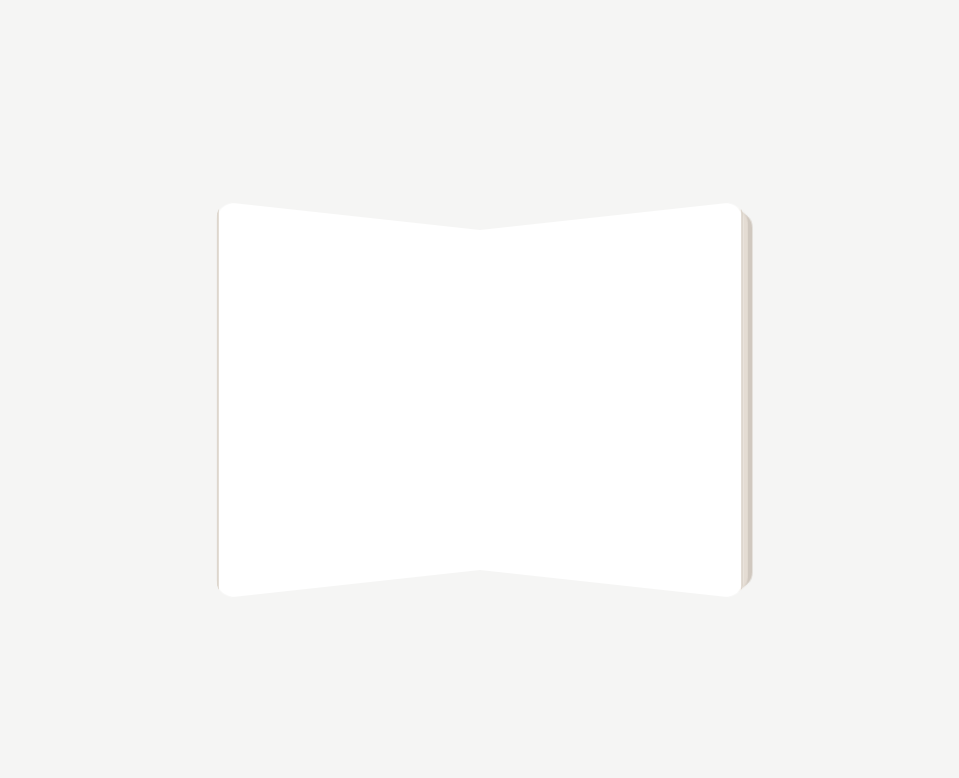
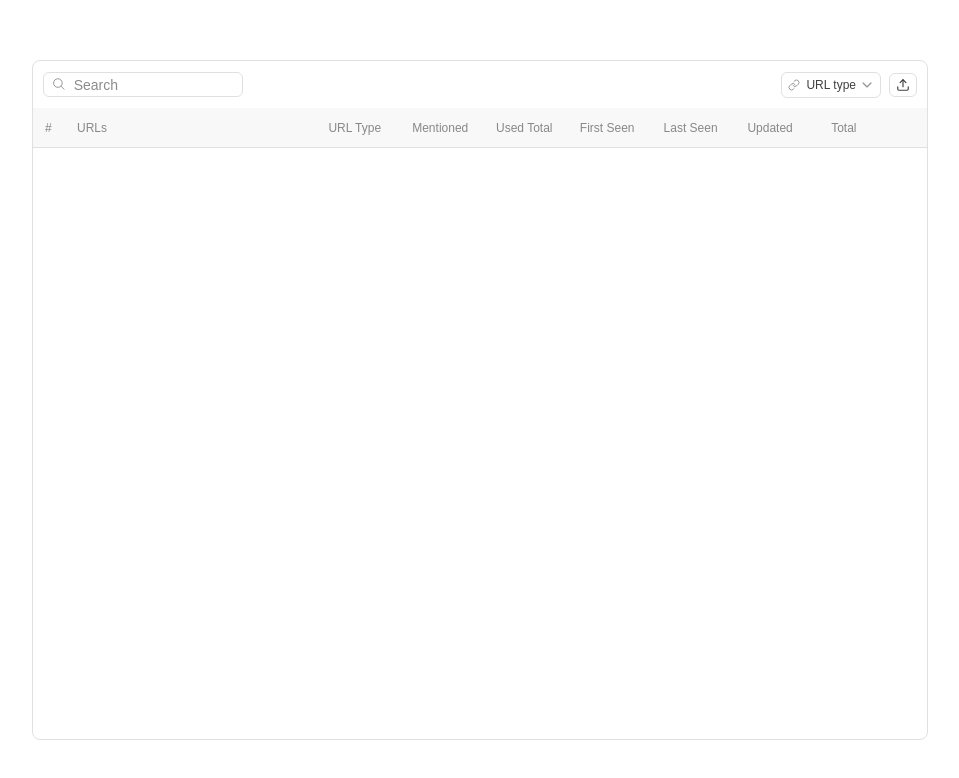
Before and after one commit to 2201monesh/design-component, a Next.js app: page / in a window 1280 px wide. Shown: the top 778 px of the page, without its empty margins (160-1119 px from the left). Built offline with nearby package versions, Linux system fonts and the light colour scheme.

Commit message:
made table header in the table component section

```diff
--- a/app/page.tsx
+++ b/app/page.tsx
@@ -34,8 +34,8 @@ export default function Home() {
       {/* <AnimatedCards /> */}
       {/* <EmailProductDesign /> */}
       {/* <FolderCardAnimation /> */}
-      {/* <TableComponent /> */}
-      <BookCardAnimation />
+      <TableComponent />
+      {/* <BookCardAnimation /> */}
     </div>
   );
 }
--- a/components/BookCardAnimation.tsx
+++ b/components/BookCardAnimation.tsx
@@ -1,22 +1,30 @@
 "use client"
 import React, { useState } from 'react'
+import { motion } from 'framer-motion'
 
 const TOTAL_SPREADS = 4
 
 const BookCardAnimation = () => {
   const [spread, setSpread] = useState(0)
+  const [stackSpread, setStackSpread] = useState(0)
   const [isFlipping, setIsFlipping] = useState(false)
+  const [isFlippingBack, setIsFlippingBack] = useState(false)
 
-  const remaining = TOTAL_SPREADS - 1 - spread
-  const hasNext = remaining > 0
+  const isAnimating = isFlipping || isFlippingBack
+  const hasNext = spread < TOTAL_SPREADS - 1
+  const hasPrev = spread > 0
+  const stackRemaining = TOTAL_SPREADS - 1 - stackSpread
 
   const flip = () => {
-    if (isFlipping || !hasNext) return
+    if (isAnimating || !hasNext) return
+    setSpread(s => s + 1)
     setIsFlipping(true)
-    setTimeout(() => {
-      setSpread(s => s + 1)
-      setIsFlipping(false)
-    }, 700)
+  }
+
+  const flipBack = () => {
+    if (isAnimating || !hasPrev) return
+    setSpread(s => s - 1)
+    setIsFlippingBack(true)
   }
 
   return (
@@ -24,60 +32,135 @@ const BookCardAnimation = () => {
       <div className="[perspective:900px]">
         <div className="relative w-[520px] h-[340px] [transform-style:preserve-3d]">
 
-          {/* Stacked page 2 — furthest back, visible when 2+ pages remain */}
-          {remaining >= 2 && (
+          {/* Right stacked page 2 — furthest back */}
+          {stackRemaining >= 2 && (
             <div
               className="absolute top-[8px] h-[324px] rounded-tr-2xl rounded-br-2xl"
               style={{
-                right: '-8px',
-                width: '268px',
+                right: '-12px',
+                width: '272px',
                 transformOrigin: 'left center',
                 transform: 'rotateY(-30deg)',
                 background: 'rgb(208,200,191)',
+                pointerEvents: 'none',
               }}
             />
           )}
 
-          {/* Stacked page 1 — behind right page, visible when 1+ pages remain */}
-          {remaining >= 1 && (
+          {/* Right stacked page 1 */}
+          {stackRemaining >= 1 && (
             <div
               className="absolute top-[4px] h-[332px] rounded-tr-2xl rounded-br-2xl"
               style={{
-                right: '-4px',
-                width: '264px',
+                right: '-6px',
+                width: '266px',
                 transformOrigin: 'left center',
                 transform: 'rotateY(-30deg)',
                 background: 'rgb(228,220,211)',
+                pointerEvents: 'none',
               }}
             />
           )}
 
-          {/* Left page */}
+          {/* Left stacked page 2 — furthest back */}
+          {stackSpread >= 2 && (
+            <div
+              className="absolute top-[8px] h-[324px] rounded-tl-2xl rounded-bl-2xl"
+              style={{
+                left: '-12px',
+                width: '272px',
+                transformOrigin: 'right center',
+                transform: 'rotateY(30deg)',
+                background: 'rgb(208,200,191)',
+                pointerEvents: 'none',
+              }}
+            />
+          )}
+
+          {/* Left stacked page 1 */}
+          {stackSpread >= 1 && (
+            <div
+              className="absolute top-[4px] h-[332px] rounded-tl-2xl rounded-bl-2xl"
+              style={{
+                left: '-6px',
+                width: '266px',
+                transformOrigin: 'right center',
+                transform: 'rotateY(30deg)',
+                background: 'rgb(228,220,211)',
+                pointerEvents: 'none',
+              }}
+            />
+          )}
+
+          {/* Base left page — always at rest */}
           <div
             className="absolute left-0 top-0 w-[260px] h-[340px] rounded-tl-2xl rounded-bl-2xl [transform-style:preserve-3d]"
             style={{
               transformOrigin: 'right center',
               transform: 'rotateY(30deg)',
               background: 'white',
+              cursor: hasPrev && !isAnimating ? 'pointer' : 'default',
             }}
+            onClick={flipBack}
           >
             <div className="absolute left-0 top-2 w-[7px] h-[95%] origin-left [transform:rotateY(-90deg)] bg-[rgba(218,210,200,0.9)] rounded-tl-full rounded-bl-full" />
           </div>
 
-          {/* Right page — flips left on click */}
+          {/* Base right page — always at rest */}
           <div
             className="absolute right-0 top-0 w-[260px] h-[340px] rounded-tr-2xl rounded-br-2xl [transform-style:preserve-3d]"
             style={{
               transformOrigin: 'left center',
-              transform: isFlipping ? 'rotateY(-180deg)' : 'rotateY(-30deg)',
-              transition: isFlipping ? 'transform 0.7s ease-in-out' : 'none',
+              transform: 'rotateY(-30deg)',
               background: 'white',
-              cursor: hasNext ? 'pointer' : 'default',
+              cursor: hasNext && !isAnimating ? 'pointer' : 'default',
             }}
             onClick={flip}
           >
             <div className="absolute right-0 top-2 w-[7px] h-[95%] origin-right [transform:rotateY(90deg)] bg-[rgba(218,210,200,0.9)] rounded-tr-full rounded-br-full" />
           </div>
+
+          {/* Forward flip overlay — sweeps right page left, updates stack on complete */}
+          {isFlipping && (
+            <motion.div
+              className="absolute right-0 top-0 w-[260px] h-[340px] rounded-tr-2xl rounded-br-2xl [transform-style:preserve-3d]"
+              style={{
+                transformOrigin: 'left center',
+                background: 'white',
+                pointerEvents: 'none',
+              }}
+              initial={{ rotateY: -30 }}
+              animate={{ rotateY: -180 }}
+              transition={{ duration: 0.7, ease: 'easeInOut' }}
+              onAnimationComplete={() => {
+                setStackSpread(s => s + 1)
+                setIsFlipping(false)
+              }}
+            >
+              <div className="absolute right-0 top-2 w-[7px] h-[95%] origin-right [transform:rotateY(90deg)] bg-[rgba(218,210,200,0.9)] rounded-tr-full rounded-br-full" />
+            </motion.div>
+          )}
+
+          {/* Backward flip overlay — sweeps left page right, updates stack on complete */}
+          {isFlippingBack && (
+            <motion.div
+              className="absolute left-0 top-0 w-[260px] h-[340px] rounded-tl-2xl rounded-bl-2xl [transform-style:preserve-3d]"
+              style={{
+                transformOrigin: 'right center',
+                background: 'white',
+                pointerEvents: 'none',
+              }}
+              initial={{ rotateY: 30 }}
+              animate={{ rotateY: 180 }}
+              transition={{ duration: 0.7, ease: 'easeInOut' }}
+              onAnimationComplete={() => {
+                setStackSpread(s => s - 1)
+                setIsFlippingBack(false)
+              }}
+            >
+              <div className="absolute left-0 top-2 w-[7px] h-[95%] origin-left [transform:rotateY(-90deg)] bg-[rgba(218,210,200,0.9)] rounded-tl-full rounded-bl-full" />
+            </motion.div>
+          )}
 
           {/* Spine */}
           <div className="absolute left-1/2 top-0 w-[2px] h-[340px] [margin-left:-1px] bg-[rgba(148,135,120,0.3)] z-10" />
--- a/components/TableComponent.tsx
+++ b/components/TableComponent.tsx
@@ -8,7 +8,7 @@ const TableComponent = () => {
   return (
     <div className='w-full h-full flex items-center justify-center'>
         <div className='border w-[70%] h-[85%] rounded-lg border-[#e0e0e0]'>
-            <div className='w-full h-[7%] border-b border-[#e0e0e0] flex items-center justify-between px-2.5'>
+            <div className='w-full h-[7%] flex items-center justify-between px-2.5'>
                 <div className='border outline-none rounded-md border-[#e0e0e0] h-[25px] text-sm w-[200px] flex items-center'>
                     <IoSearchOutline className='text-[#888888] w-[15%] mb-0.5' />
                     <input type="text" className='outline-none w-[85%] flex items-center' placeholder='Search' />
@@ -24,6 +24,17 @@ const TableComponent = () => {
                     </div>
                 </div>
             </div>
+            <div className='h-10 border-b border-[#e0e0e0] bg-[#f8f8f8] table-col-div flex items-center px-3'>
+                <span className='text-xs text-[#888888] w-8 shrink-0'>#</span>
+                <span className='text-xs text-[#888888] flex-[3]'>URLs</span>
+                <span className='text-xs text-[#888888] flex-1'>URL Type</span>
+                <span className='text-xs text-[#888888] flex-1'>Mentioned</span>
+                <span className='text-xs text-[#888888] flex-1'>Used Total</span>
+                <span className='text-xs text-[#888888] flex-1'>First Seen</span>
+                <span className='text-xs text-[#888888] flex-1'>Last Seen</span>
+                <span className='text-xs text-[#888888] flex-1'>Updated</span>
+                <span className='text-xs text-[#888888] flex-1'>Total</span>
+            </div>
         </div>
     </div>
   )
```
